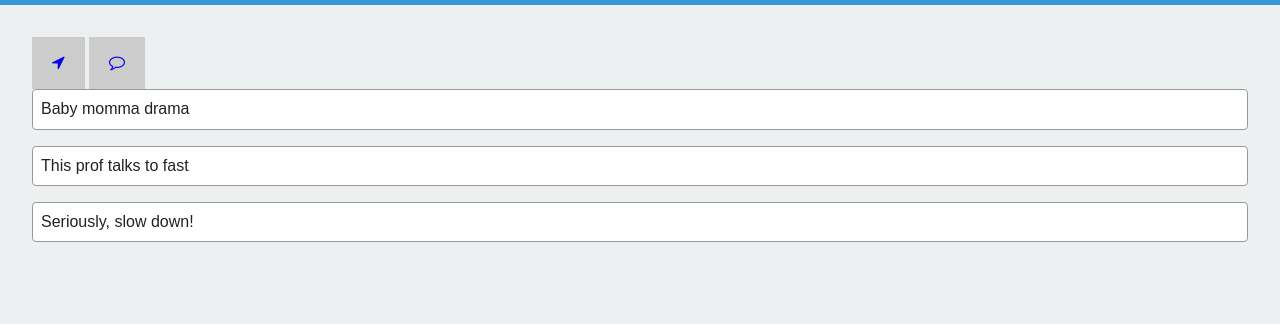
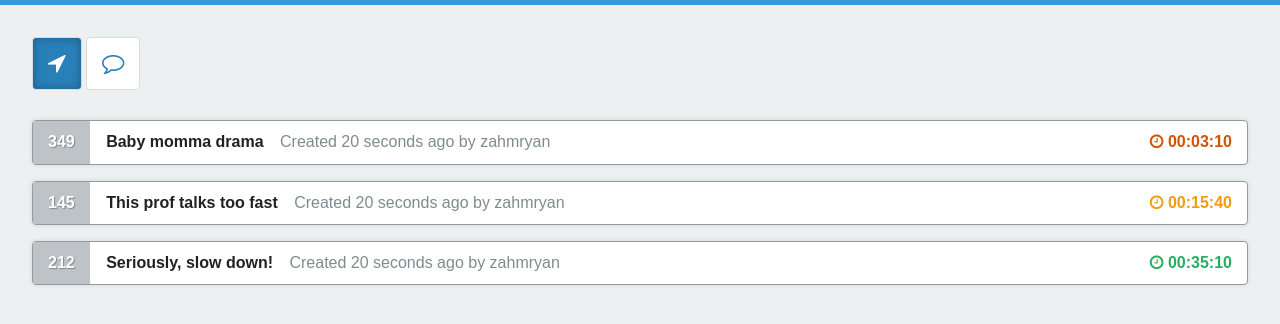
Before and after one commit to zahmryan/TC349, a plain HTML site: page week2/fishbowl/index.html in a window 1280 px wide. Shown: the part 56-380 px from the top of the page. Drawn offline with nearby package versions, Linux system fonts and the light colour scheme.

Commit message:
9/16 lab work

```diff
--- a/week2/fishbowl/css/main.css
+++ b/week2/fishbowl/css/main.css
@@ -123,25 +123,76 @@ h1, p, ul{
 
 .toggle-button {
   display: inline-block;
-  padding: 15px 20px;
-  background: #ccc;
+  padding: 10px 15px;
+  background: #fff;
+  border: 1px solid #d9ddde;
+  border-radius: 4px;
+  color: #2980b9;
+  font-size: 1.4em;
+}
+
+.toggle-button:hover {
+  box-shadow: 0 0 10px rgba(41, 128, 185, .2);
+}
+
+.toggle-button.selected {
+  background: #2980b9;
+  color: #fff;
+  box-shadow: inset 0 0 10px rgba(0,0,0,.3);
+}
+
+#feed{
+  margin-top: 30px;
 }
 
 #feed li {
-  padding: .5em;
   margin-bottom: 1em;
   border: 1px solid #999;
   border-radius: 4px;
   background: #fff;
+  box-shadow: 0 0 5px rgba(0,0,0,.1);
 }
 
+#feed li > * {
+    display: inline-block;
+    margin: 0;
+    font-size: 1em;
+}
 
+#feed li .user-count{
+  background: #bdc3c7;
+  padding: 10px 15px;
+  font-weight: bold;
+  color: #fff;
+  text-shadow: 1px 1px 1px rgba(0,0,0,.3);
+}
 
+#feed li h2 {
+  margin-left: 12px;
+}
 
+#feed li .chat-meta {
+  color: #7f8c8d;
+  margin-left: 12px;
+}
 
+#feed li .countdown {
+  float: right;
+  padding: 10px 15px;
+  font-weight: bold;
+}
 
+.ready {
+  color: #27ae60;
+}
 
+.warning {
+  color: #f39c12;
+}
 
+.alert {
+  color: #d35400;
+}
 
 /* ==========================================================================
    Helper classes
--- a/week2/fishbowl/index.html
+++ b/week2/fishbowl/index.html
@@ -33,9 +33,24 @@
 
         <div id="feed">
           <ul>
-            <li>Baby momma drama</li>
-            <li>This prof talks to fast</li>
-            <li>Seriously, slow down!</li>
+            <li>
+              <p class="user-count">349</p>
+              <h2>Baby momma drama</h2>
+              <p class="chat-meta">Created 20 seconds ago by <span class="username">zahmryan</span></p>
+              <p class="countdown alert"><i class="fa fa-clock-o"></i> 00:03:10</p>
+            </li>
+            <li>
+              <p class="user-count">145</p>
+              <h2>This prof talks too fast</h2>
+              <p class="chat-meta">Created 20 seconds ago by <span class="username">zahmryan</span></p>
+              <p class="countdown warning"><i class="fa fa-clock-o"></i> 00:15:40</p>
+            </li>
+            <li>
+              <p class="user-count">212</p>
+              <h2>Seriously, slow down!</h2>
+              <p class="chat-meta">Created 20 seconds ago by <span class="username">zahmryan</span></p>
+              <p class="countdown ready"><i class="fa fa-clock-o"></i> 00:35:10</p>
+            </li>
           </ul>
         </div>
       </section>
```
